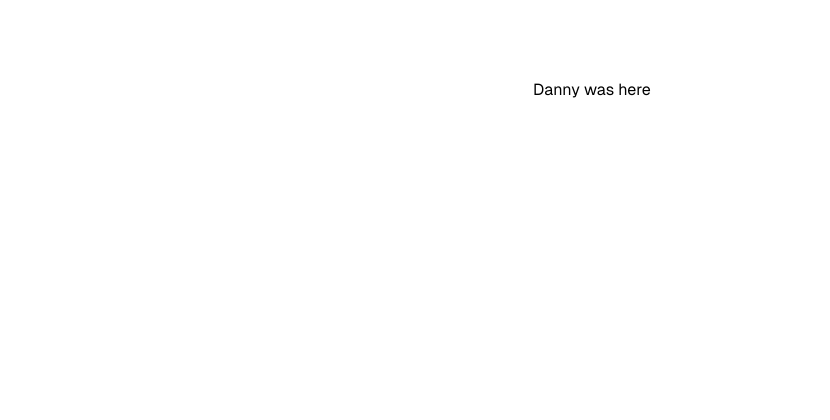
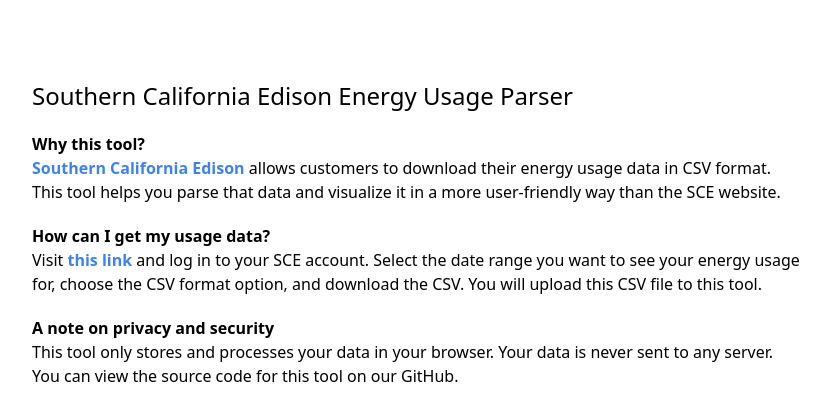
Before and after one commit to ndanny/sce-energy-parser, a Next.js app: page / in a window 1280 px wide. Shown: the top 420 px of the page, without its empty margins (48-878 px from the left). Built offline with nearby package versions, Linux system fonts and the light colour scheme.

Commit message:
Add FAQ section

```diff
--- a/src/app/page.tsx
+++ b/src/app/page.tsx
@@ -1,7 +1,50 @@
+import Link from "next/link";
+
 export default function Home() {
   return (
-    <div className="grid grid-rows-[20px_1fr_20px] items-center justify-items-center min-h-screen p-8 pb-20 gap-16 sm:p-20 font-[family-name:var(--font-geist-sans)]">
-      Danny was here
+    <div className="min-h-screen p-8 pb-20 sm:p-20">
+      <div className="space-y-5">
+        <h1 className="text-2xl">
+          Southern California Edison Energy Usage Parser
+        </h1>
+        <div className="max-w-screen-md">
+          <p className="font-bold">Why this tool?</p>
+          <p>
+            <Link
+              href="https://www.sce.com"
+              className="text-blue-500 font-bold"
+            >
+              Southern California Edison
+            </Link>{" "}
+            allows customers to download their energy usage data in CSV format.
+            This tool helps you parse that data and visualize it in a more
+            user-friendly way than the SCE website.
+          </p>
+        </div>
+        <div className="max-w-screen-md">
+          <p className="font-bold">How can I get my usage data?</p>
+          <p>
+            Visit{" "}
+            <Link
+              href="https://www.sce.com/sma/ESCAA/EscGreenButtonData"
+              className="text-blue-500 font-bold"
+            >
+              this link
+            </Link>{" "}
+            and log in to your SCE account. Select the date range you want to
+            see your energy usage for, choose the CSV format option, and
+            download the CSV. You will upload this CSV file to this tool.
+          </p>
+        </div>
+        <div className="max-w-screen-md">
+          <p className="font-bold">A note on privacy and security</p>
+          <p>
+            This tool only stores and processes your data in your browser. Your
+            data is never sent to any server. You can view the source code for
+            this tool on our GitHub.
+          </p>
+        </div>
+      </div>
     </div>
   );
 }
```
